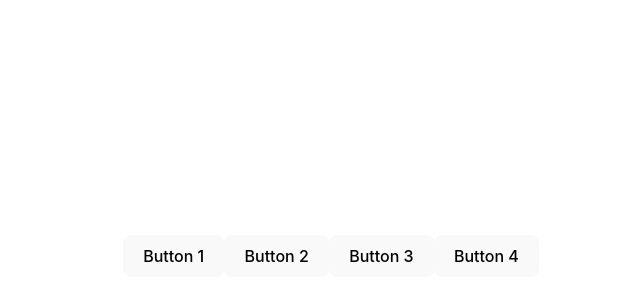
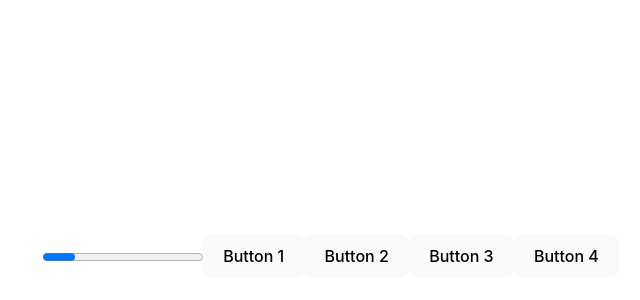
Before and after one commit to NinaEmiko/battle-jawn, a React (Vite) app in the folder Battle-Jawn/src/main/react-jawn/: page / in a window 1280 px wide. Shown: the part 144-444 px from the top of the page, without its empty margins (309-949 px from the left). Built offline with nearby package versions, Linux system fonts and the light colour scheme.

Commit message:
Added react component for player health bar

```diff
--- a/Battle-Jawn/src/main/react-jawn/src/App.tsx
+++ b/Battle-Jawn/src/main/react-jawn/src/App.tsx
@@ -1,12 +1,14 @@
-import './App.css'
-import Button from './components/Button';
+import "./App.css";
+import Button from "./components/Button";
+import PlayerHealthBar from "./components/PlayerHealthBar";
 
 function App() {
   return (
     <>
-      <Button></Button>
+      <PlayerHealthBar />
+      <Button />
     </>
   );
 }
 
-export default App
+export default App;
--- /dev/null
+++ b/Battle-Jawn/src/main/react-jawn/src/components/PlayerHealthBar.tsx
@@ -0,0 +1,9 @@
+import React from 'react'
+
+const PlayerHealthBar = () => {
+  return (
+    <progress></progress>
+  )
+}
+
+export default PlayerHealthBar
```
